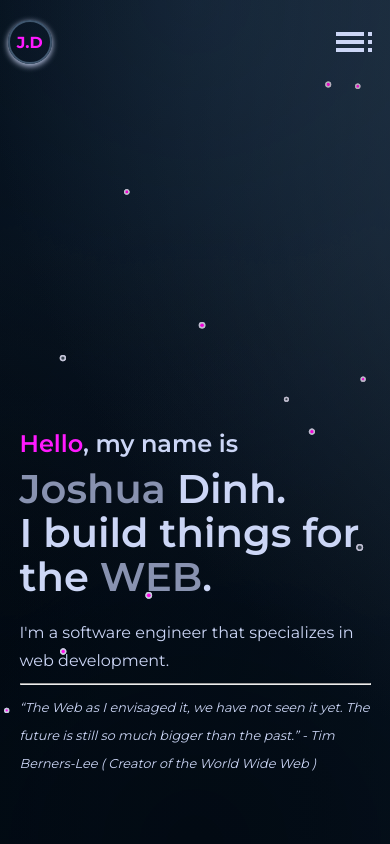
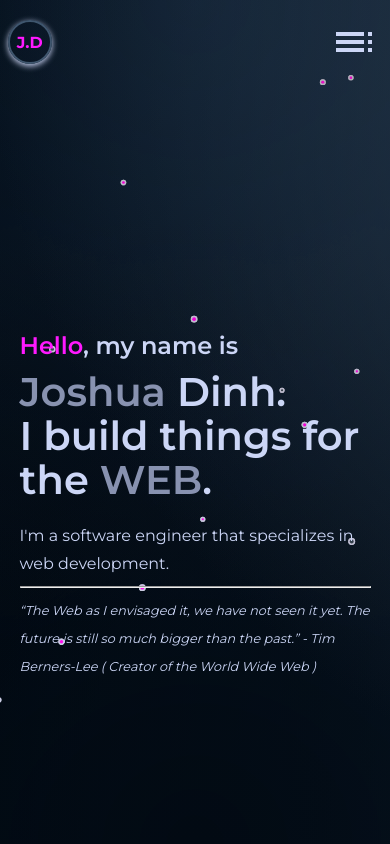
Before and after one commit to JoshuaDinh/Portfolio, a Next.js app: page / in a window 390 px wide. Shown: the top 844 px of the page. Built offline with nearby package versions, Linux system fonts and the light colour scheme.

Commit message:
updated section styling for breakpoints

```diff
--- a/styles/globals.css
+++ b/styles/globals.css
@@ -98,34 +98,20 @@ section {
   }
   section {
     margin: 0 5%;
-    margin-top: 25%;
   }
 }
 
 /* @media (min-width: 640px) {
-  section {
-    margin: 0 5%;
-    margin-top: 3%;
-  }
+
 }
 
 @media (min-width: 768px) {
-  section {
-    margin: 0 10%;
-    margin-top: 3%;
-  }
+
 }
 
+@media (min-width: 1280px) {
 
-
-@media (min-width: 1280px) {
-  section {
-    margin: 0 20%;
-  }
 }
 @media (min-width: 1536px) {
-  section {
-    margin: 0 20%;
-    margin-top: 3%;
-  }
+
 } */
```
